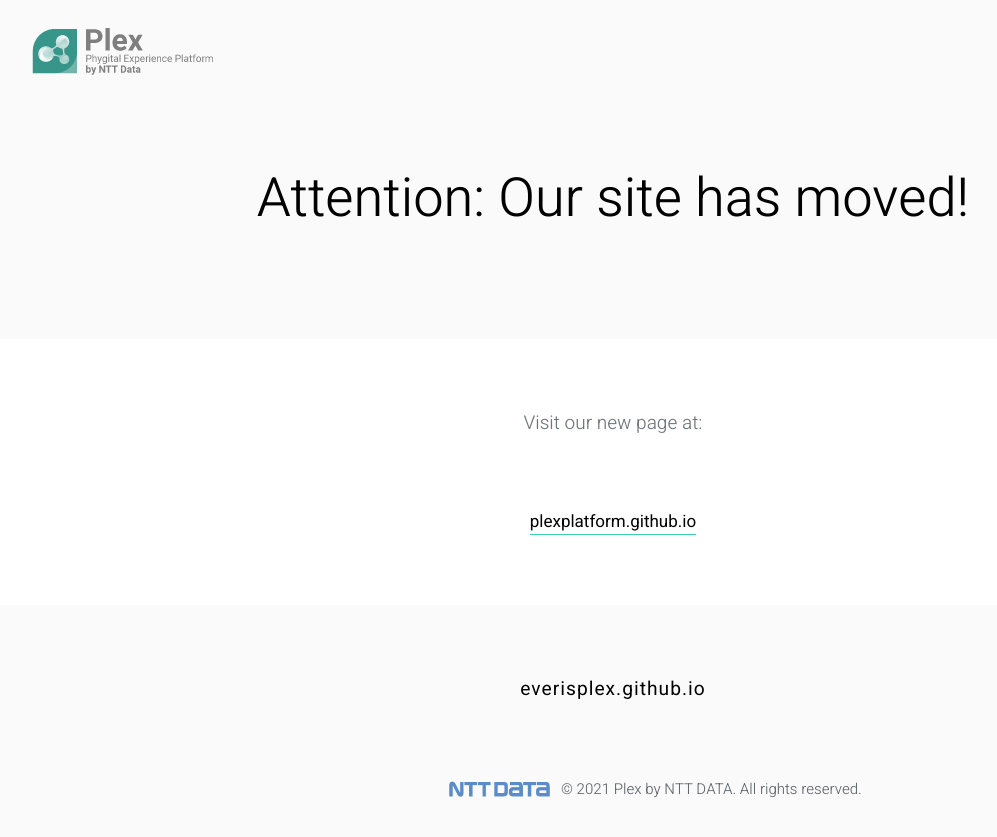
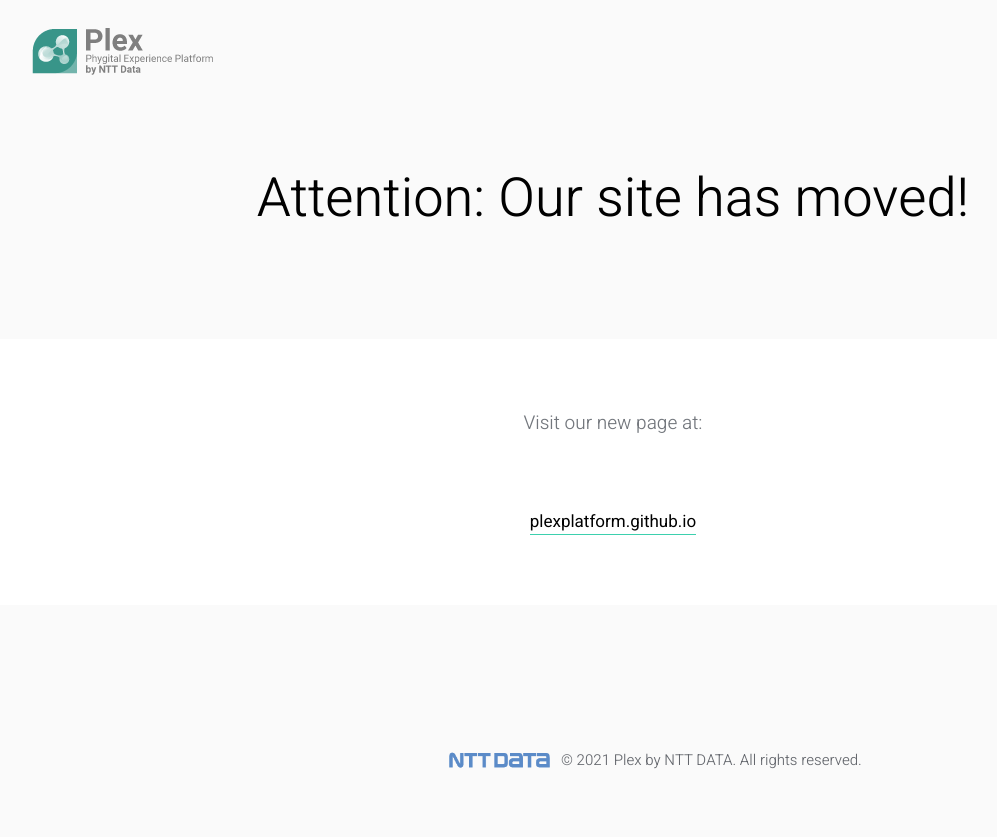
Before and after one commit to everisplex/everisplex.github.io, a Jekyll site: the page built from index.md, in a window 1280 px wide. Shown: the top 837 px of the page, without its empty margins (27-1024 px from the left). Built offline with Jekyll 4.4.1, drawn with Linux system fonts in a browser that asks for light colours.

Commit message:
out site has moved

```diff
--- a/_includes/footer.html
+++ b/_includes/footer.html
@@ -2,11 +2,11 @@
     <div class="uk-container">
         <div class="uk-grid-large uk-child-width-expand@m" data-uk-grid>
 
-            <div>
+            <!--<div>
                 <div class="uk-flex uk-flex-top@m uk-flex-center@l">
                     <a class="uk-logo" href="{{ "/" | relative_url }}">{% if site.logosmall %}<img src="{{ site.uploads | absolute_url }}{{ site.logosmall }}" alt="{{ site.title | escape }}">{% else %}{{ site.title | escape }}{% endif %}</a>
                 </div>
-            </div>
+            </div>-->
 
             {% if site.data.footer.col1 %}
             <div>
@@ -73,7 +73,7 @@
             <div class="uk-width-expand@m" style="padding-right: 130px">
                 <div class="uk-width-auto@m uk-margin-medium uk-text-small">
                     <p class="uk-display-inline-block uk-margin-medium-right uk-margin-remove-bottom">
-                        <a class="uk-logo">{% if site.footerlogo %}<img style="width: 18%"src="{{ site.uploads | absolute_url }}{{ site.footerlogo }}" alt="{{ site.title | escape }}">{% endif %}</a>
+                        <a class="uk-logo" href="{{ "/" | relative_url }}">{% if site.footerlogo %}<img style="width: 18%"src="{{ site.uploads | absolute_url }}{{ site.footerlogo }}" alt="{{ site.title | escape }}">{% endif %}</a>
                         {{ site.footer.copyright }}</p>
                 </div>
             </div>
```
